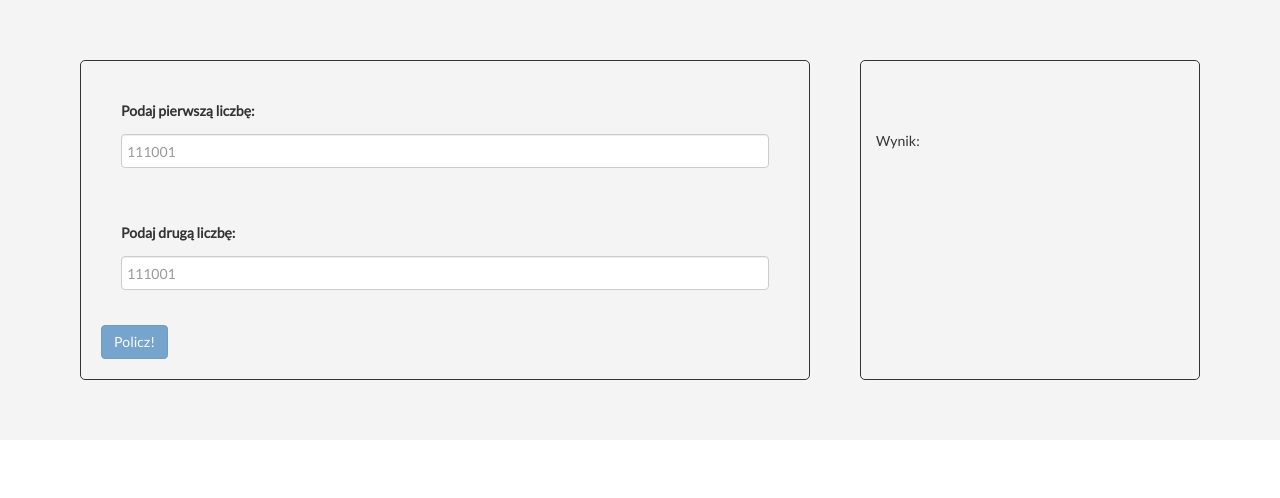
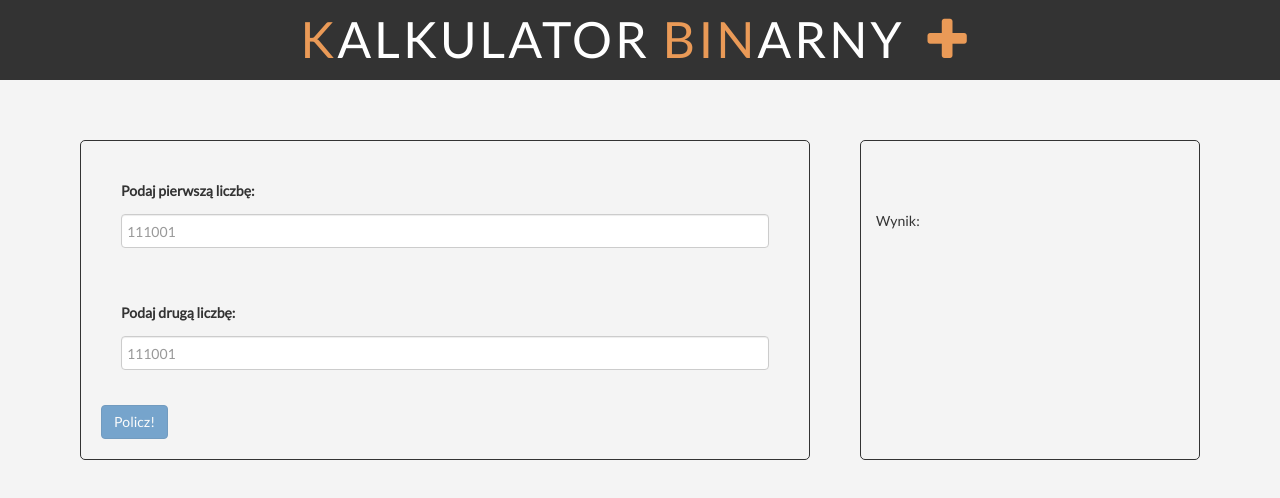
Before and after one commit to Belsonn/binaryCalc, an Angular app: page / in a window 1280 px wide. Shown: the top 498 px of the page. Built offline with nearby package versions, Linux system fonts and the light colour scheme.

Commit message:
header added

```diff
--- a/src/app/app.component.html
+++ b/src/app/app.component.html
@@ -9,6 +9,7 @@
 </head>
 
 <body>
+  <app-header></app-header>
   <app-calc></app-calc>
 </body>
 
--- a/src/app/app.component.ts
+++ b/src/app/app.component.ts
@@ -1,4 +1,5 @@
 import { Component } from '@angular/core';
+import { Plugins } from 'protractor/built/plugins';
 
 @Component({
   selector: 'app-root',
--- a/src/app/app.module.ts
+++ b/src/app/app.module.ts
@@ -3,15 +3,17 @@ import { NgModule } from '@angular/core';
 import { FormsModule } from '@angular/forms';
 import { AppComponent } from './app.component';
 import { CalcComponent } from './calc/calc.component';
+import { HeaderComponent } from './header/header.component';
 
 @NgModule({
   declarations: [
     AppComponent,
     CalcComponent,
+    HeaderComponent
   ],
   imports: [
     BrowserModule,
-    FormsModule
+    FormsModule,
   ],
   providers: [],
   bootstrap: [AppComponent]
--- /dev/null
+++ b/src/app/header/header.component.css
@@ -0,0 +1,25 @@
+.header{
+    height: 10vh;
+    background-color: #333;
+}
+.heading{
+    margin: 0;
+    padding: 1rem;
+    top: 0.5rem;
+    color: #fff;
+    font-size: 5rem;
+    letter-spacing: 3px;
+    font-weight: 100;
+    text-align: center;
+    text-transform: uppercase;
+}
+
+.color-orange{
+    color: #EA9A57;
+}
+
+.plus {
+    color: #EA9A57;
+    display: inline-block;
+    padding: 0.5rem 1rem;
+}
--- /dev/null
+++ b/src/app/header/header.component.html
@@ -0,0 +1,3 @@
+<div class="header">
+<h2 class="heading"> <span class="color-orange">K</span>alkulator <span class="color-orange">Bin</span>arny <i class="fa fa-plus plus"></i></h2>
+</div>
--- /dev/null
+++ b/src/app/header/header.component.ts
@@ -0,0 +1,15 @@
+import { Component, OnInit } from '@angular/core';
+
+@Component({
+  selector: 'app-header',
+  templateUrl: './header.component.html',
+  styleUrls: ['./header.component.css']
+})
+export class HeaderComponent implements OnInit {
+
+  constructor() { }
+
+  ngOnInit() {
+  }
+
+}
```
Also changed, not shown: 1 other file (tests, documents, lock files or other folders).
